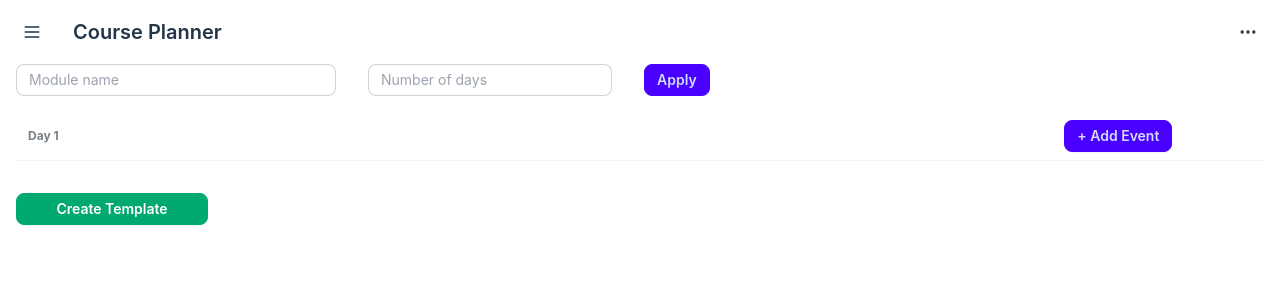
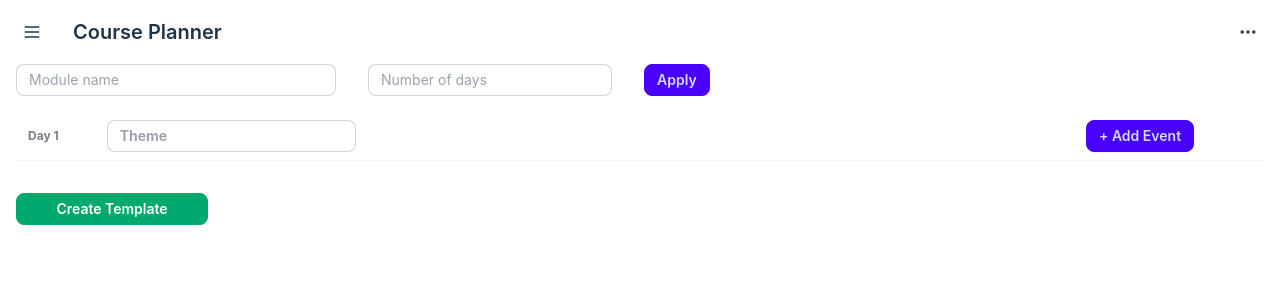
Before and after one commit to salt-community/PGP-CoursePlanner, a React (Vite) app in the folder Frontend/: page / in a window 1280 px wide. Shown: the top 300 px of the page. Built offline with nearby package versions, Linux system fonts and the light colour scheme.

Commit message:
Add input for theme of the day

```diff
--- a/Frontend/src/components/day/Day.tsx
+++ b/Frontend/src/components/day/Day.tsx
@@ -20,7 +20,7 @@ export default function Day({ dayNumber }: DayProps) {
                         <thead>
                             <tr>
                                 <th>Day {dayNumber}</th>
-                                <th> </th>
+                                <th><input className="input input-bordered input-sm max-w-xs" type="text" placeholder="Theme" /></th>
                                 <th> </th>
                                 <th> </th>
                                 <th><button type="button" onClick={handleAddEvent} className="btn btn-sm btn-primary"> + Add Event</button></th>
@@ -41,8 +41,8 @@ export default function Day({ dayNumber }: DayProps) {
                     <thead>
                         <tr>
                             <th>Day {dayNumber}</th>
-                            <th><div className="w-72"></div></th>
-                            <th><div className="w-64"></div></th>
+                            <th><input className="input input-bordered input-sm max-w-xs" type="text" placeholder="Theme" /></th>
+                            <th><div className="w-96"></div></th>
                             <th><button type="button" onClick={handleAddEvent} className="btn btn-sm btn-primary"> + Add Event</button></th>
                         </tr>
 
```
